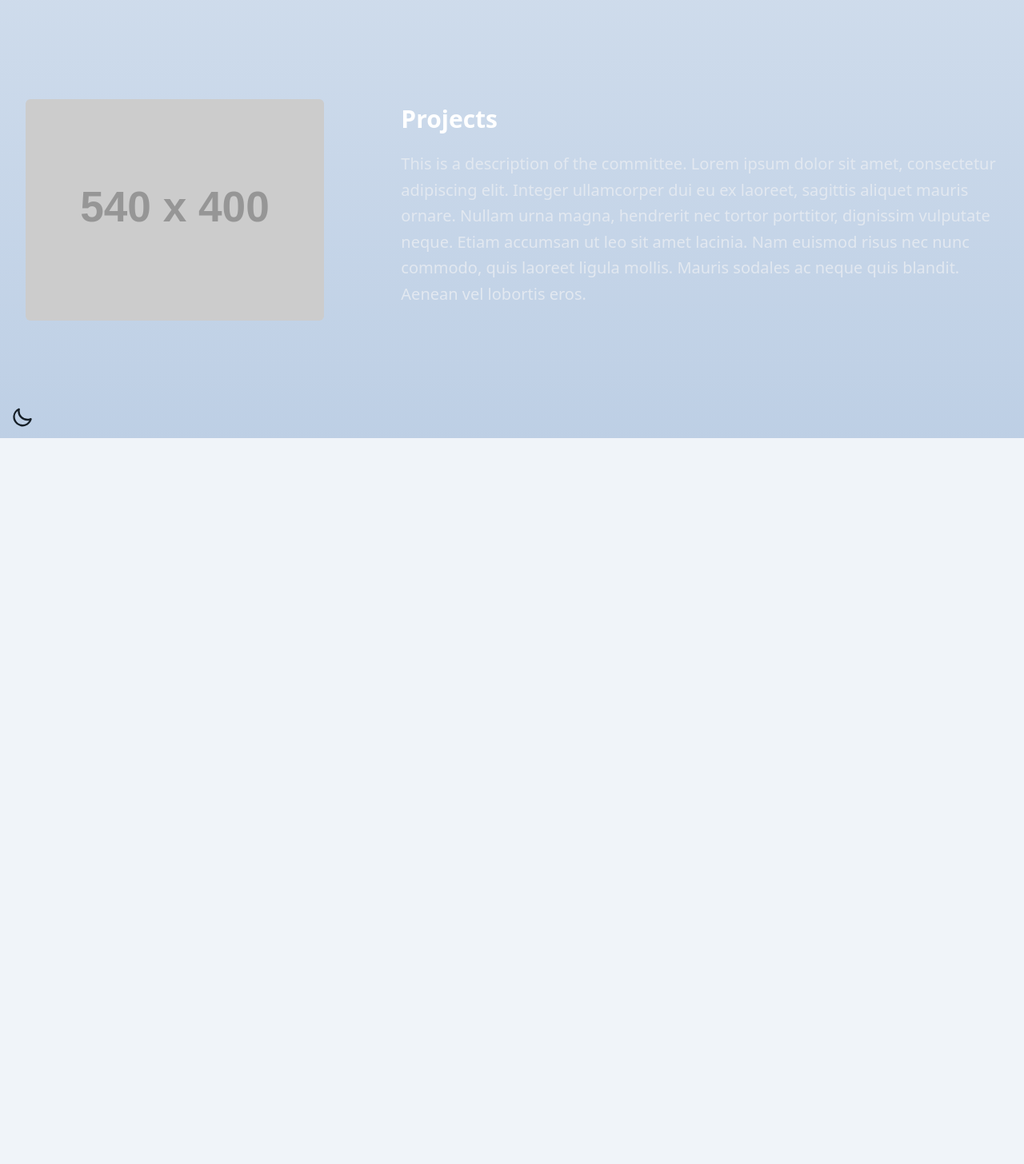
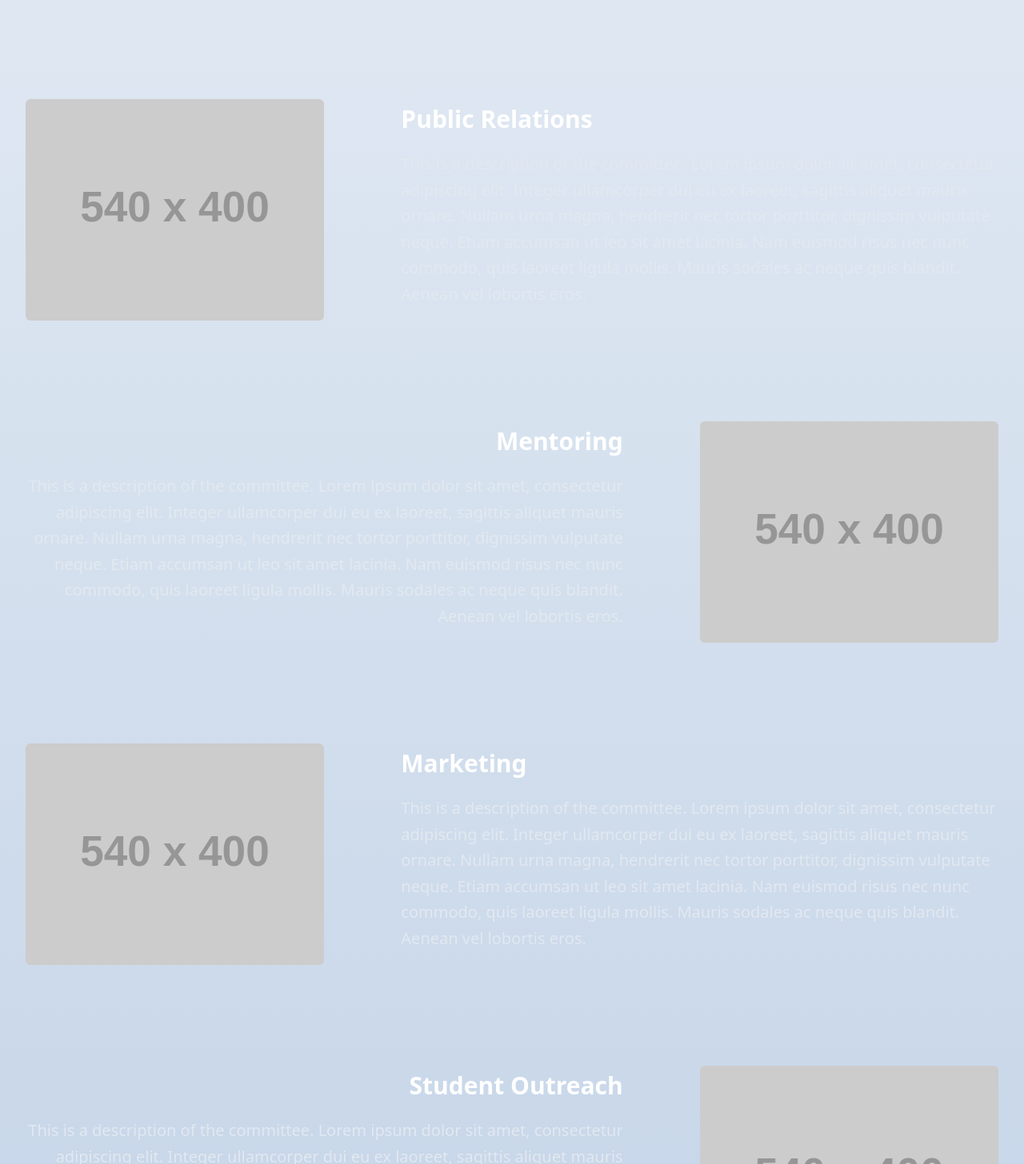
Before and after one commit to rit-sse/WebsiteTheSSEquel, a Next.js app in the folder next/: page /about/committees in a window 1280 px wide. Shown: the part 1114-2570 px from the top of the page at 80% size. Before the commit the page ends 1662 px from the top, so only its background shows below. Built offline with nearby package versions, Linux system fonts and the light colour scheme.

Commit message:
Added the rest of the committee slots

```diff
--- a/next/app/about/committees/page.tsx
+++ b/next/app/about/committees/page.tsx
@@ -1,5 +1,4 @@
 import Image from 'next/image'
-// Initialization for ES Users
 import { Children } from 'react';
 
 /*  An element used with text next to an image to alternate which side the image is on
@@ -128,7 +127,63 @@ export default function Committees() {
                 {placeholder_img}
                 <CommitteeSlot
                   textSide='left'
-                  name='Projects'
+                  name='Public Relations'
+                  description='This is a description of the committee. Lorem ipsum dolor sit amet,
+                                consectetur adipiscing elit. Integer ullamcorper dui eu ex laoreet,
+                                sagittis aliquet mauris ornare. Nullam urna magna, hendrerit nec tortor
+                                porttitor, dignissim vulputate neque. Etiam accumsan ut leo sit amet lacinia.
+                                Nam euismod risus nec nunc commodo, quis laoreet ligula mollis.
+                                Mauris sodales ac neque quis blandit. Aenean vel lobortis eros.'
+                  />
+              </ZCard>
+
+              <ZCard image='right'>
+                <CommitteeSlot
+                  textSide='right'
+                  name='Mentoring'
+                  description='This is a description of the committee. Lorem ipsum dolor sit amet,
+                                consectetur adipiscing elit. Integer ullamcorper dui eu ex laoreet,
+                                sagittis aliquet mauris ornare. Nullam urna magna, hendrerit nec tortor
+                                porttitor, dignissim vulputate neque. Etiam accumsan ut leo sit amet lacinia.
+                                Nam euismod risus nec nunc commodo, quis laoreet ligula mollis.
+                                Mauris sodales ac neque quis blandit. Aenean vel lobortis eros.'
+                  />
+                  {placeholder_img}
+              </ZCard>
+
+              <ZCard image='left'>
+                {placeholder_img}
+                <CommitteeSlot
+                  textSide='left'
+                  name='Marketing'
+                  description='This is a description of the committee. Lorem ipsum dolor sit amet,
+                                consectetur adipiscing elit. Integer ullamcorper dui eu ex laoreet,
+                                sagittis aliquet mauris ornare. Nullam urna magna, hendrerit nec tortor
+                                porttitor, dignissim vulputate neque. Etiam accumsan ut leo sit amet lacinia.
+                                Nam euismod risus nec nunc commodo, quis laoreet ligula mollis.
+                                Mauris sodales ac neque quis blandit. Aenean vel lobortis eros.'
+                  />
+              </ZCard>
+
+              <ZCard image='right'>
+                <CommitteeSlot
+                  textSide='right'
+                  name='Student Outreach'
+                  description='This is a description of the committee. Lorem ipsum dolor sit amet,
+                                consectetur adipiscing elit. Integer ullamcorper dui eu ex laoreet,
+                                sagittis aliquet mauris ornare. Nullam urna magna, hendrerit nec tortor
+                                porttitor, dignissim vulputate neque. Etiam accumsan ut leo sit amet lacinia.
+                                Nam euismod risus nec nunc commodo, quis laoreet ligula mollis.
+                                Mauris sodales ac neque quis blandit. Aenean vel lobortis eros.'
+                  />
+                  {placeholder_img}
+              </ZCard>
+
+              <ZCard image='left'>
+                {placeholder_img}
+                <CommitteeSlot
+                  textSide='left'
+                  name='Tech Committee'
                   description='This is a description of the committee. Lorem ipsum dolor sit amet,
                                 consectetur adipiscing elit. Integer ullamcorper dui eu ex laoreet,
                                 sagittis aliquet mauris ornare. Nullam urna magna, hendrerit nec tortor
```
